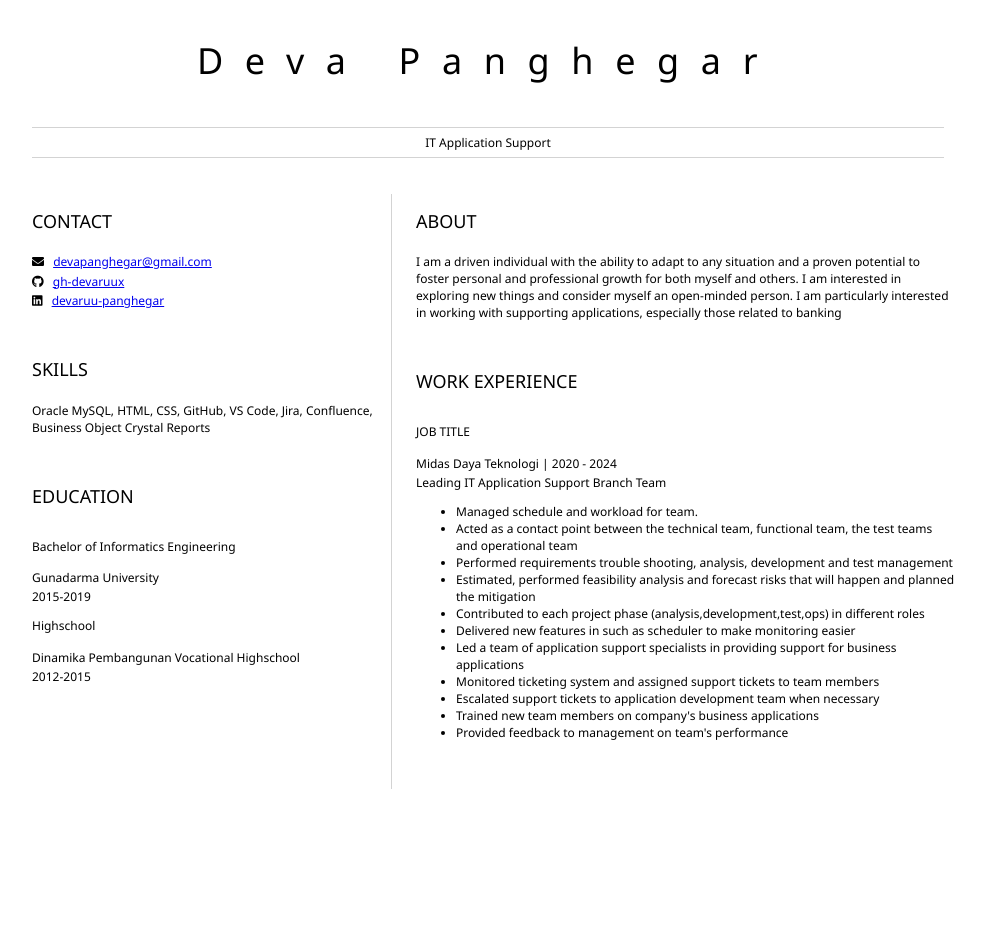
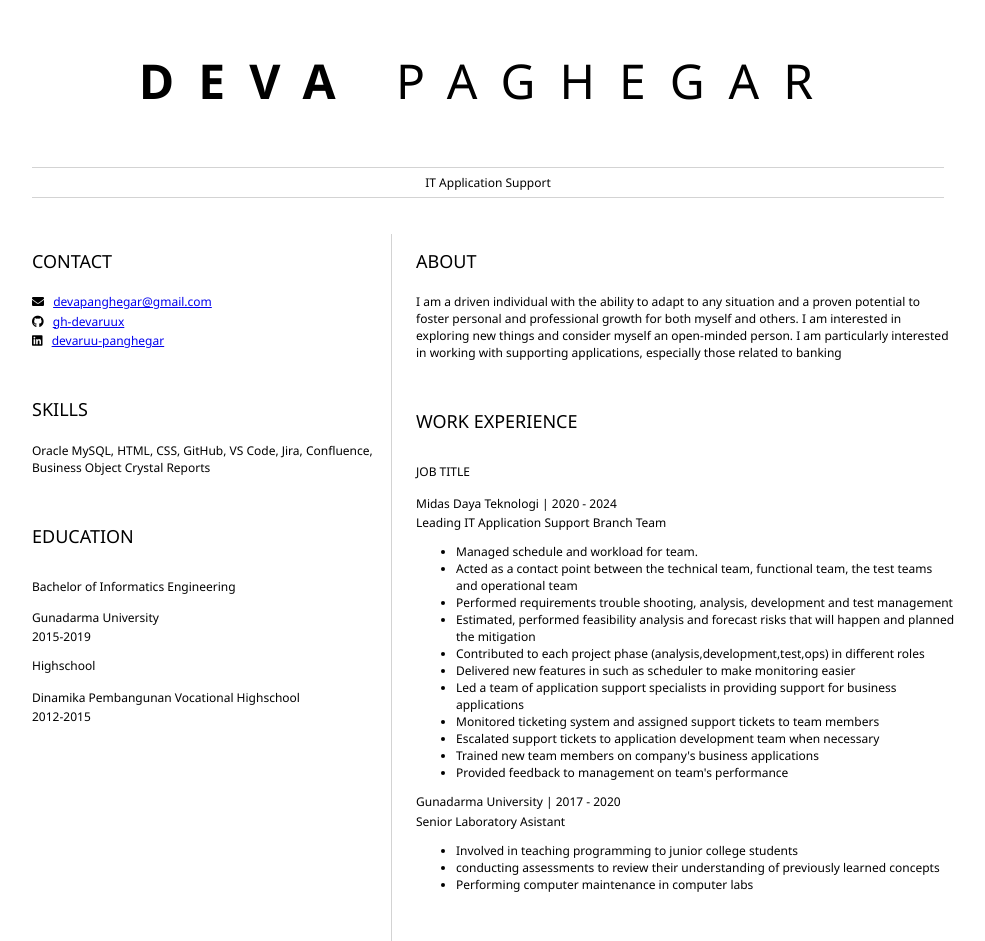
Before and after one commit to devaruux/resumeCV, a plain HTML site: page index.html in a window 1280 px wide. Shown: the whole page, without its empty margins (152-1137 px from the left). Before the commit the page ends 800 px from the top, so only its background shows below. Drawn offline with Linux system fonts and the light colour scheme.

Commit message:
Content Updated almost

```diff
--- a/index.html
+++ b/index.html
@@ -1,15 +1,15 @@
 <html>
 	<head>
 		<link href="style.css" rel="stylesheet">
-		<title>Your Name resume</title>
+		<title>Devaru Resume</title>
         <link rel="stylesheet" href="https://cdnjs.cloudflare.com/ajax/libs/font-awesome/5.15.4/css/all.min.css">
 
 	</head>
 
 	<body>
 		<header id="header">
-			<!-- resume header with your name and title -->
-			<h1>Deva Panghegar</h1>
+			<!-- title -->
+			<h1><b>DEVA</b> PAGHEGAR</h1>
 			<hr>
 			IT Application Support
 			<hr>
@@ -81,7 +81,18 @@
                             <li>Trained new team members on company's business applications</li>
                             <li>Provided feedback to management on team's performance</li>
                     </ul>
+					<p>
+                        Gunadarma University | 2017 - 2020
+                    </p>
+                    <p>
+                        Senior Laboratory Asistant
+                    </p>
+                    <ul>
+                            <li>Involved in teaching programming to junior college students</li>
+                            <li>conducting assessments to review their understanding of previously learned concepts</li>
+                            <li>Performing computer maintenance in computer labs</li>
 
+                    </ul>
 				</section>
 			</article>
 		</main>
--- a/style.css
+++ b/style.css
@@ -12,8 +12,8 @@ main {
 }
 
 h1 {
-    font-size: 3em;
-    letter-spacing: .6em;
+    font-size: 4em;
+    letter-spacing: .5em;
     padding-top: 1em;
     padding-bottom: 1em;
 }
```
